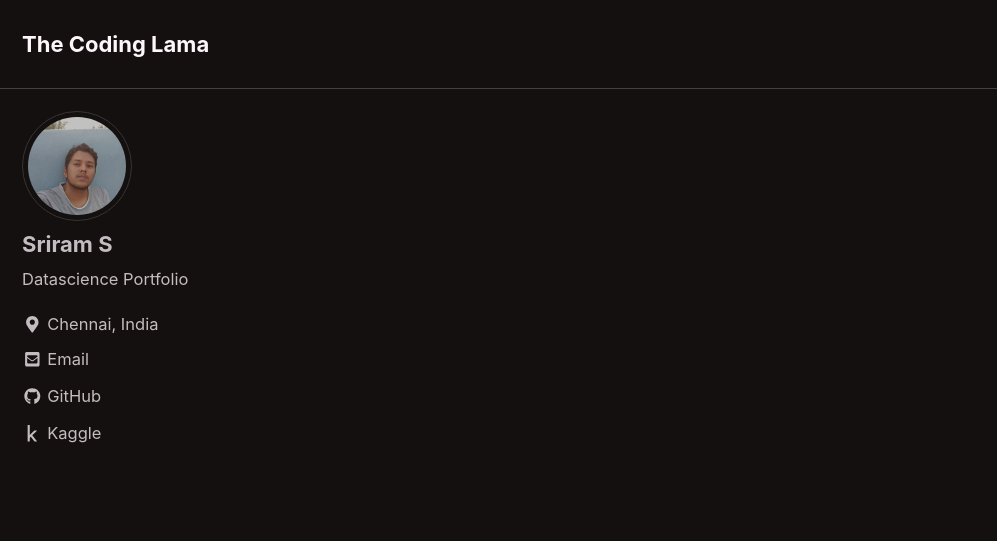
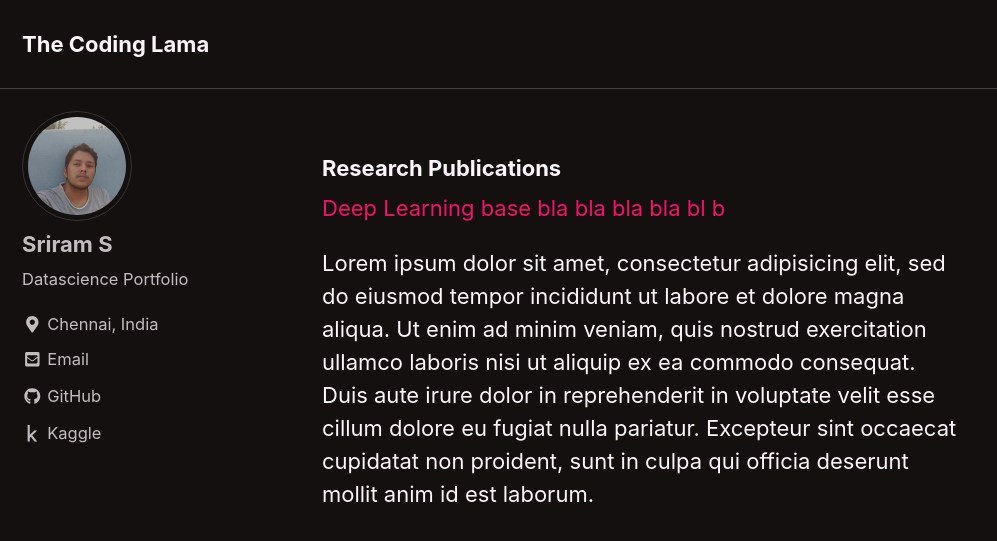
Before and after one commit to simranketha/simranketha.github.io, a Jekyll site: the page built from index.html, in a window 1280 px wide and 900 px high. Shown: the top 541 px of the window, without its empty margins (0-997 px from the left). Built offline with Jekyll 4.4.1, drawn with Linux system fonts in a browser that asks for light colours; cached includes are drawn as plain includes; the list of posts is cut into pages by our own code.

Commit message:
Update home.html

```diff
--- a/_layouts/home.html
+++ b/_layouts/home.html
@@ -6,6 +6,17 @@
 
 <!-- <h3 class="archive__subtitle">{{ site.data.ui-text[site.locale].recent_posts | default: "Recent Posts" }}</h3> -->
 
+<h3>Research Publications</h3>
+
+<a>Deep Learning base bla bla bla bla bl b</a>
+
+<p>Lorem ipsum dolor sit amet, consectetur adipisicing elit, sed do eiusmod
+tempor incididunt ut labore et dolore magna aliqua. Ut enim ad minim veniam,
+quis nostrud exercitation ullamco laboris nisi ut aliquip ex ea commodo
+consequat. Duis aute irure dolor in reprehenderit in voluptate velit esse
+cillum dolore eu fugiat nulla pariatur. Excepteur sint occaecat cupidatat non
+proident, sunt in culpa qui officia deserunt mollit anim id est laborum.</p>
+
 {% for post in paginator.posts %}
   {% include archive-single.html %}
 {% endfor %}
```
